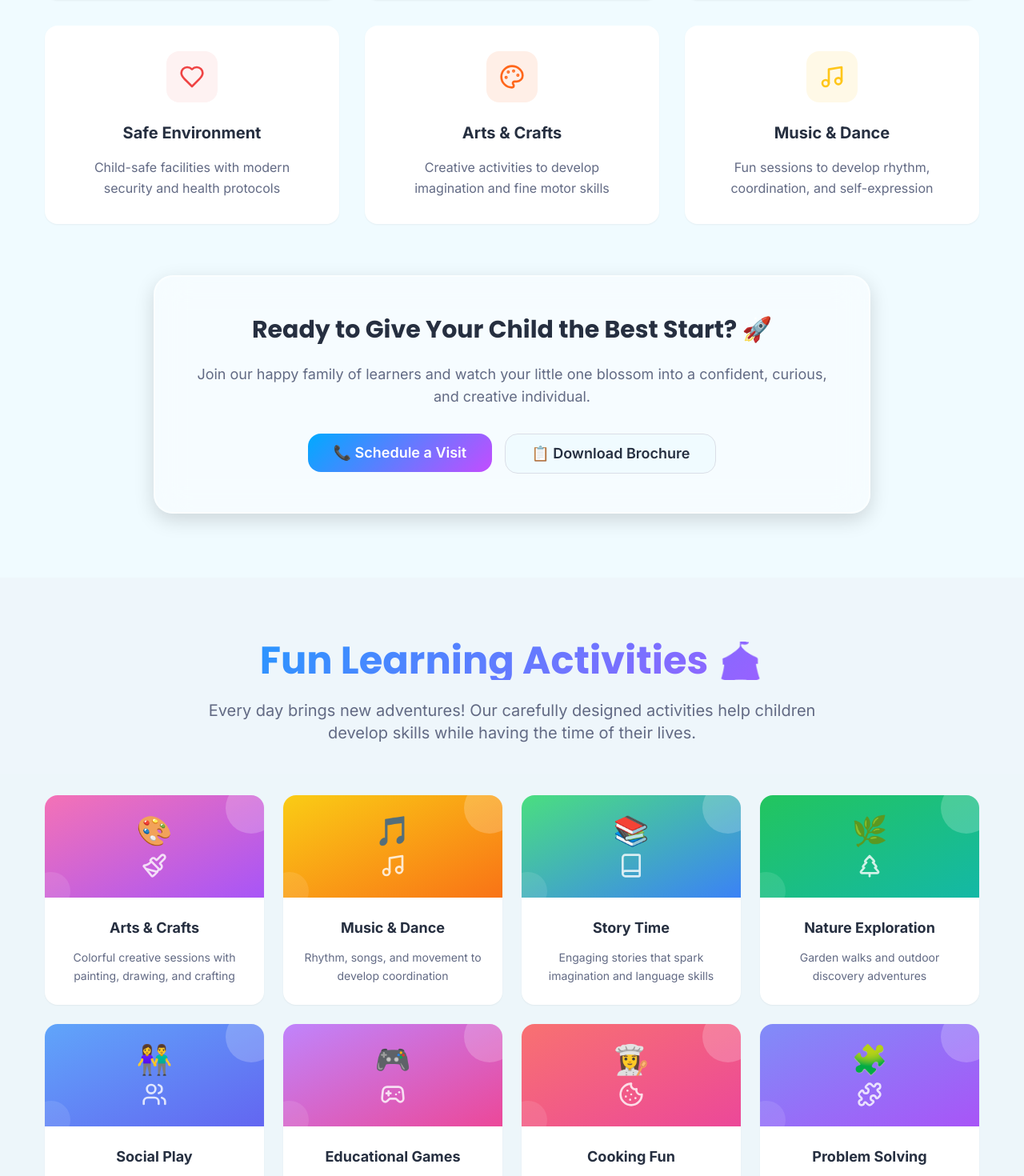
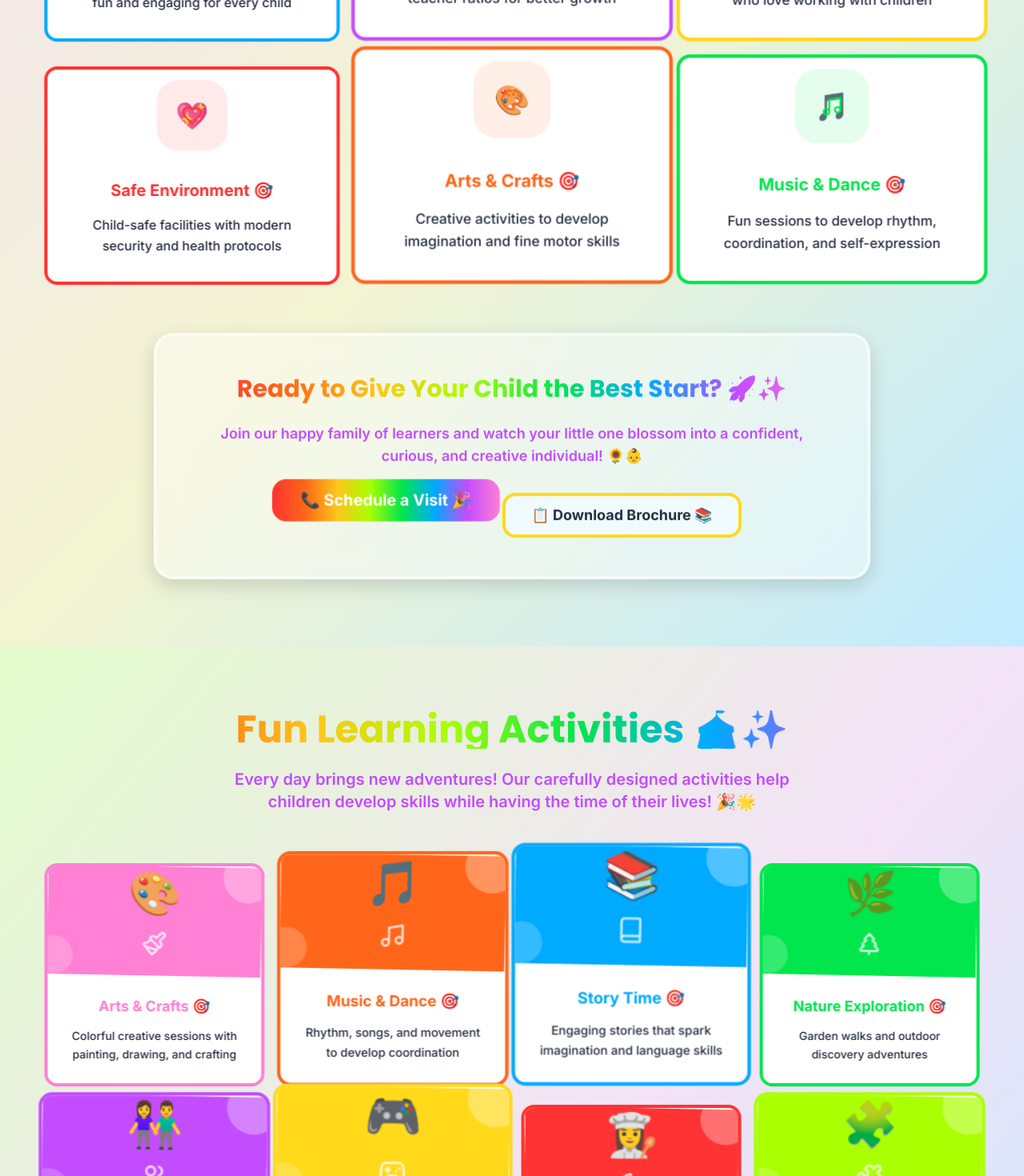
Before and after one commit to arsalanwebscrapper/crystal-playschool-playfulll, a React (Vite) app: page / in a window 1280 px wide. Shown: the part 1320-2790 px from the top of the page at 80% size. Built offline with nearby package versions, Linux system fonts and the light colour scheme; no server answers; the database is empty.

Commit message:
Change website theme to cartoon style
Make the entire website theme cartoonish, vibrant, and colorful for kids.

```diff
--- a/src/components/About.tsx
+++ b/src/components/About.tsx
@@ -8,96 +8,110 @@ const About = () => {
       icon: BookOpen,
       title: "Creative Learning",
       description: "Interactive lessons that make learning fun and engaging for every child",
-      color: "text-primary",
-      bgColor: "bg-primary/10"
+      color: "text-fun-blue",
+      bgColor: "bg-fun-blue/10",
+      emoji: "📚",
+      borderColor: "border-fun-blue"
     },
     {
       icon: Users,
       title: "Small Classes",
       description: "Personal attention with low student-teacher ratios for better growth",
       color: "text-fun-purple",
-      bgColor: "bg-fun-purple/10"
+      bgColor: "bg-fun-purple/10",
+      emoji: "👥",
+      borderColor: "border-fun-purple"
     },
     {
       icon: Award,
       title: "Certified Teachers",
       description: "Qualified and experienced educators who love working with children",
-      color: "text-success",
-      bgColor: "bg-success/10"
+      color: "text-fun-yellow",
+      bgColor: "bg-fun-yellow/10",
+      emoji: "🏆",
+      borderColor: "border-fun-yellow"
     },
     {
       icon: Heart,
       title: "Safe Environment",
       description: "Child-safe facilities with modern security and health protocols",
-      color: "text-red-500",
-      bgColor: "bg-red-50"
+      color: "text-fun-red",
+      bgColor: "bg-fun-red/10",
+      emoji: "💖",
+      borderColor: "border-fun-red"
     },
     {
       icon: Palette,
       title: "Arts & Crafts",
       description: "Creative activities to develop imagination and fine motor skills",
       color: "text-fun-orange",
-      bgColor: "bg-fun-orange/10"
+      bgColor: "bg-fun-orange/10",
+      emoji: "🎨",
+      borderColor: "border-fun-orange"
     },
     {
       icon: Music,
       title: "Music & Dance",
       description: "Fun sessions to develop rhythm, coordination, and self-expression",
-      color: "text-accent",
-      bgColor: "bg-accent/10"
+      color: "text-fun-green",
+      bgColor: "bg-fun-green/10",
+      emoji: "🎵",
+      borderColor: "border-fun-green"
     }
   ];
 
   return (
-    <section className="py-20 px-6">
+    <section className="py-20 px-6 bg-gradient-to-br from-fun-pink/20 via-fun-yellow/20 to-fun-blue/20">
       <div className="container mx-auto">
         {/* Header */}
         <div className="text-center mb-16">
-          <h2 className="text-4xl lg:text-5xl font-display font-bold gradient-text mb-6">
-            Why Choose Crystal Play School? ✨
+          <h2 className="text-4xl lg:text-5xl font-display font-bold rainbow-text mb-6 wiggle-animation">
+            Why Choose Crystal Play School? ✨🎪
           </h2>
-          <p className="text-xl text-muted-foreground max-w-3xl mx-auto">
+          <p className="text-xl text-fun-purple font-semibold max-w-3xl mx-auto">
             We create a nurturing environment where children learn through play,
-            exploration, and discovery. Every day is an adventure filled with joy and growth!
+            exploration, and discovery. Every day is an adventure filled with joy and growth! 🌈
           </p>
         </div>
 
         {/* Features Grid */}
         <div className="grid md:grid-cols-2 lg:grid-cols-3 gap-8 mb-16">
-          {features.map((feature, index) => (
+           {features.map((feature, index) => (
             <Card
               key={index}
-              className="glass-card p-8 text-center hover:scale-105 transition-all duration-300 border-0"
+              className={`cartoon-card p-8 text-center border-4 ${feature.borderColor} hover:border-fun-lime transition-all duration-300 bounce-animation`}
+              style={{animationDelay: `${index * 0.2}s`}}
             >
-              <div className={`inline-flex items-center justify-center w-16 h-16 rounded-2xl ${feature.bgColor} mb-6`}>
-                <feature.icon className={`w-8 h-8 ${feature.color}`} />
+              <div className={`inline-flex items-center justify-center w-20 h-20 rounded-3xl ${feature.bgColor} mb-6 bounce-animation`}>
+                <div className="text-3xl">{feature.emoji}</div>
+                <feature.icon className={`w-6 h-6 ${feature.color} absolute`} />
               </div>
-              <h3 className="text-xl font-bold mb-4">{feature.title}</h3>
-              <p className="text-muted-foreground leading-relaxed">{feature.description}</p>
+              <h3 className={`text-xl font-bold mb-4 ${feature.color}`}>{feature.title} 🎯</h3>
+              <p className="text-foreground leading-relaxed font-medium">{feature.description}</p>
             </Card>
           ))}
         </div>
 
         {/* Call to Action */}
         <div className="text-center">
-          <div className="glass-card rounded-3xl p-12 max-w-4xl mx-auto">
-            <h3 className="text-3xl font-display font-bold mb-6">
-              Ready to Give Your Child the Best Start? 🚀
+          <div className="cartoon-card p-12 max-w-4xl mx-auto border-4 border-fun-rainbow bg-gradient-fun/10 float-animation">
+            <h3 className="text-3xl font-display font-bold mb-6 rainbow-text">
+              Ready to Give Your Child the Best Start? 🚀✨
             </h3>
-            <p className="text-lg text-muted-foreground mb-8">
+            <p className="text-lg text-fun-purple font-semibold mb-8">
               Join our happy family of learners and watch your little one blossom
-              into a confident, curious, and creative individual.
+              into a confident, curious, and creative individual! 🌻👶
             </p>
             <div className="flex flex-col sm:flex-row gap-4 justify-center">
-              <Button size="lg" className="bg-gradient-primary text-white border-0 px-8 py-6 rounded-2xl text-lg font-semibold hover:scale-105 transition-transform">
-                📞 Schedule a Visit
+              <Button size="lg" className="bg-gradient-rainbow text-white border-0 px-8 py-6 rounded-2xl text-lg font-bold hover:scale-110 transition-transform bounce-animation">
+                📞 Schedule a Visit 🎉
               </Button>
               <Button
                 variant="outline"
                 size="lg"
-                className="glass-button px-8 py-6 rounded-2xl text-lg font-semibold"
+                className="glass-button px-8 py-6 rounded-2xl text-lg font-bold border-4 border-fun-yellow hover:border-fun-orange"
               >
-                📋 Download Brochure
+                📋 Download Brochure 📚
               </Button>
             </div>
           </div>
--- a/src/components/Activities.tsx
+++ b/src/components/Activities.tsx
@@ -18,70 +18,86 @@ const Activities = () => {
       title: "Arts & Crafts",
       description: "Colorful creative sessions with painting, drawing, and crafting",
       emoji: "🎨",
-      color: "bg-gradient-to-br from-pink-400 to-purple-500"
+      color: "bg-fun-pink",
+      textColor: "text-fun-pink",
+      borderColor: "border-fun-pink"
     },
     {
       icon: Music,
       title: "Music & Dance",
       description: "Rhythm, songs, and movement to develop coordination",
       emoji: "🎵",
-      color: "bg-gradient-to-br from-yellow-400 to-orange-500"
+      color: "bg-fun-orange",
+      textColor: "text-fun-orange",
+      borderColor: "border-fun-orange"
     },
     {
       icon: Book,
       title: "Story Time",
       description: "Engaging stories that spark imagination and language skills",
       emoji: "📚",
-      color: "bg-gradient-to-br from-green-400 to-blue-500"
+      color: "bg-fun-blue",
+      textColor: "text-fun-blue",
+      borderColor: "border-fun-blue"
     },
     {
       icon: TreePine,
       title: "Nature Exploration",
       description: "Garden walks and outdoor discovery adventures",
       emoji: "🌿",
-      color: "bg-gradient-to-br from-green-500 to-teal-500"
+      color: "bg-fun-green",
+      textColor: "text-fun-green",
+      borderColor: "border-fun-green"
     },
     {
       icon: Users,
       title: "Social Play",
       description: "Group activities to build friendships and teamwork",
       emoji: "👫",
-      color: "bg-gradient-to-br from-blue-400 to-indigo-500"
+      color: "bg-fun-purple",
+      textColor: "text-fun-purple",
+      borderColor: "border-fun-purple"
     },
     {
       icon: Gamepad2,
       title: "Educational Games",
       description: "Fun learning games for numbers, letters, and shapes",
       emoji: "🎮",
-      color: "bg-gradient-to-br from-purple-400 to-pink-500"
+      color: "bg-fun-yellow",
+      textColor: "text-fun-yellow",
+      borderColor: "border-fun-yellow"
     },
     {
       icon: Cookie,
       title: "Cooking Fun",
       description: "Simple cooking activities to learn measurements and following instructions",
       emoji: "👩‍🍳",
-      color: "bg-gradient-to-br from-red-400 to-pink-500"
+      color: "bg-fun-red",
+      textColor: "text-fun-red",
+      borderColor: "border-fun-red"
     },
     {
       icon: Puzzle,
       title: "Problem Solving",
       description: "Puzzles and brain games to develop critical thinking",
       emoji: "🧩",
-      color: "bg-gradient-to-br from-indigo-400 to-purple-500"
+      color: "bg-fun-lime",
+      textColor: "text-fun-lime",
+      borderColor: "border-fun-lime"
     }
   ];
 
   return (
-    <section className="py-20 px-6 bg-muted/30">
+    <section className="py-20 px-6 bg-gradient-to-br from-fun-lime/20 via-fun-pink/20 to-fun-blue/20">
       <div className="container mx-auto">
         {/* Header */}
         <div className="text-center mb-16">
-          <h2 className="text-4xl lg:text-5xl font-display font-bold gradient-text mb-6">
-            Fun Learning Activities 🎪
+          <h2 className="text-4xl lg:text-5xl font-display font-bold rainbow-text mb-6 bounce-animation">
+            Fun Learning Activities 🎪✨
           </h2>
-          <p className="text-xl text-muted-foreground max-w-3xl mx-auto">
+          <p className="text-xl text-fun-purple font-semibold max-w-3xl mx-auto">
             Every day brings new adventures! Our carefully designed activities
-            help children develop skills while having the time of their lives.
+            help children develop skills while having the time of their lives! 🎉🌟
           </p>
         </div>
 
@@ -90,24 +106,25 @@ const Activities = () => {
           {activities.map((activity, index) => (
             <Card
               key={index}
-              className="glass-card border-0 overflow-hidden hover:scale-105 transition-all duration-300 group cursor-pointer"
+              className={`cartoon-card border-4 ${activity.borderColor} overflow-hidden hover:scale-110 transition-all duration-300 group cursor-pointer bounce-animation`}
+              style={{animationDelay: `${index * 0.1}s`}}
             >
               {/* Colorful Header */}
-              <div className={`${activity.color} p-6 text-center text-white relative overflow-hidden`}>
-                <div className="text-4xl mb-2 transform group-hover:scale-110 transition-transform">
+              <div className={`${activity.color} p-6 text-center text-white relative overflow-hidden wiggle-animation`}>
+                <div className="text-5xl mb-2 transform group-hover:scale-125 transition-transform bounce-animation">
                   {activity.emoji}
                 </div>
                 <activity.icon className="w-8 h-8 mx-auto opacity-80" />
 
                 {/* Decorative circles */}
-                <div className="absolute -top-4 -right-4 w-16 h-16 bg-white/20 rounded-full"></div>
-                <div className="absolute -bottom-4 -left-4 w-12 h-12 bg-white/10 rounded-full"></div>
+                <div className="absolute -top-4 -right-4 w-16 h-16 bg-white/30 rounded-full float-animation"></div>
+                <div className="absolute -bottom-4 -left-4 w-12 h-12 bg-white/20 rounded-full float-animation-delayed"></div>
               </div>
 
               {/* Content */}
-              <div className="p-6">
-                <h3 className="text-lg font-bold mb-3 text-center">{activity.title}</h3>
-                <p className="text-muted-foreground text-sm text-center leading-relaxed">
+              <div className="p-6 bg-gradient-card">
+                <h3 className={`text-lg font-bold mb-3 text-center ${activity.textColor}`}>{activity.title} 🎯</h3>
+                <p className="text-foreground font-medium text-sm text-center leading-relaxed">
                   {activity.description}
                 </p>
               </div>
--- a/src/components/Contact.tsx
+++ b/src/components/Contact.tsx
@@ -56,47 +56,59 @@ const Contact = () => {
       icon: MapPin,
       title: "Visit Us",
       content: "123 Rainbow Street, Happy Valley, Cityville - 12345",
-      color: "text-primary"
+      color: "text-fun-red",
+      bgColor: "bg-fun-red/10",
+      borderColor: "border-fun-red",
+      emoji: "🏫"
     },
     {
       icon: Phone,
       title: "Call Us",
       content: "+1 (555) 123-PLAY\n+1 (555) 123-7529",
-      color: "text-success"
+      color: "text-fun-green",
+      bgColor: "bg-fun-green/10",
+      borderColor: "border-fun-green",
+      emoji: "📞"
     },
     {
       icon: Mail,
       title: "Email Us",
       content: "hello@crystalplayschool.com\nadmissions@crystalplayschool.com",
-      color: "text-fun-orange"
+      color: "text-fun-orange",
+      bgColor: "bg-fun-orange/10",
+      borderColor: "border-fun-orange",
+      emoji: "✉️"
     },
     {
       icon: Clock,
       title: "School Hours",
       content: "Monday - Friday: 8:00 AM - 5:00 PM\nSaturday: 9:00 AM - 2:00 PM",
-      color: "text-fun-purple"
+      color: "text-fun-purple",
+      bgColor: "bg-fun-purple/10",
+      borderColor: "border-fun-purple",
+      emoji: "⏰"
     }
   ];
 
   return (
-    <section className="py-20 px-6 bg-muted/30">
+    <section className="py-20 px-6 bg-gradient-to-br from-fun-red/20 via-fun-blue/20 to-fun-green/20">
       <div className="container mx-auto">
         {/* Header */}
         <div className="text-center mb-16">
-          <h2 className="text-4xl lg:text-5xl font-display font-bold gradient-text mb-6">
-            Let's Connect! 📞
+          <h2 className="text-4xl lg:text-5xl font-display font-bold rainbow-text mb-6 bounce-animation">
+            Let's Connect! 📞✨🎪
           </h2>
-          <p className="text-xl text-muted-foreground max-w-3xl mx-auto">
+          <p className="text-xl text-fun-purple font-semibold max-w-3xl mx-auto">
             Ready to give your child the best start? We'd love to hear from you!
-            Reach out to learn more about our programs or schedule a visit.
+            Reach out to learn more about our programs or schedule a visit! 🌟🏫
           </p>
         </div>
 
         <div className="grid lg:grid-cols-2 gap-12 mb-16">
           {/* Contact Form */}
-          <Card className="glass-card border-0 p-8">
-            <h3 className="text-2xl font-bold mb-6 text-center">
-              🌟 Get in Touch
+          <Card className="cartoon-card border-4 border-fun-yellow hover:border-fun-pink p-8 float-animation">
+            <h3 className="text-2xl font-bold mb-6 text-center rainbow-text">
+              🌟 Get in Touch 🎯
             </h3>
 
             <form onSubmit={handleSubmit} className="space-y-6">
@@ -178,9 +190,9 @@ const Contact = () => {
 
               <Button
                 type="submit"
-                className="w-full bg-gradient-primary text-white border-0 py-6 rounded-2xl text-lg font-semibold hover:scale-105 transition-transform"
+                className="w-full bg-gradient-rainbow text-white border-0 py-6 rounded-2xl text-lg font-bold hover:scale-110 transition-transform bounce-animation"
               >
-                🚀 Send Message
+                🚀 Send Message ✨
               </Button>
             </form>
 
@@ -202,14 +214,15 @@ const Contact = () => {
           {/* Contact Information */}
           <div className="space-y-6">
             {contactInfo.map((info, index) => (
-              <Card key={index} className="glass-card border-0 p-6 hover:scale-105 transition-transform">
+              <Card key={index} className={`cartoon-card border-4 ${info.borderColor} hover:border-fun-lime p-6 hover:scale-110 transition-transform bounce-animation`} style={{animationDelay: `${index * 0.2}s`}}>
                 <div className="flex items-start gap-4">
-                  <div className={`p-3 rounded-xl bg-gradient-card ${info.color}`}>
-                    <info.icon className="w-6 h-6" />
+                  <div className={`p-3 rounded-xl ${info.bgColor} ${info.color} wiggle-animation`}>
+                    <div className="text-2xl mb-1">{info.emoji}</div>
+                    <info.icon className="w-4 h-4" />
                   </div>
                   <div>
-                    <h4 className="font-bold text-lg mb-2">{info.title}</h4>
-                    <div className="text-muted-foreground whitespace-pre-line">
+                    <h4 className={`font-bold text-lg mb-2 ${info.color}`}>{info.title} 🎯</h4>
+                    <div className="text-foreground font-medium whitespace-pre-line">
                       {info.content}
                     </div>
                   </div>
@@ -218,13 +231,13 @@ const Contact = () => {
             ))}
 
             {/* Map Placeholder */}
-            <Card className="glass-card border-0 p-6">
-              <h4 className="font-bold text-lg mb-4 text-center">🗺️ Find Us Here</h4>
-              <div className="bg-gradient-secondary rounded-2xl h-48 flex items-center justify-center">
+            <Card className="cartoon-card border-4 border-fun-blue hover:border-fun-orange p-6 bounce-animation">
+              <h4 className="font-bold text-lg mb-4 text-center text-fun-blue">🗺️ Find Us Here 🎯</h4>
+              <div className="bg-gradient-rainbow rounded-2xl h-48 flex items-center justify-center">
                 <div className="text-center text-white">
-                  <MapPin className="w-12 h-12 mx-auto mb-2" />
-                  <div className="font-semibold">Interactive Map</div>
-                  <div className="text-sm opacity-90">Click to open in Maps</div>
+                  <MapPin className="w-12 h-12 mx-auto mb-2 bounce-animation" />
+                  <div className="font-semibold">Interactive Map ✨</div>
+                  <div className="text-sm opacity-90">Click to open in Maps 🗺️</div>
                 </div>
               </div>
             </Card>
@@ -233,23 +246,23 @@ const Contact = () => {
 
         {/* Call to Action */}
         <div className="text-center">
-          <div className="glass-card rounded-3xl p-8 lg:p-12 max-w-4xl mx-auto">
-            <h3 className="text-3xl font-display font-bold mb-6">
-              Ready for a School Tour? 🏫
+          <div className="cartoon-card p-8 lg:p-12 max-w-4xl mx-auto border-4 border-fun-rainbow bg-gradient-rainbow/10 float-animation">
+            <h3 className="text-3xl font-display font-bold mb-6 rainbow-text">
+              Ready for a School Tour? 🏫✨🎪
             </h3>
-            <p className="text-lg text-muted-foreground mb-8">
+            <p className="text-lg text-fun-purple font-semibold mb-8">
               The best way to experience Crystal Play School is to visit us!
-              Schedule a tour and see why parents and children love our community.
+              Schedule a tour and see why parents and children love our community! 🌟👨‍👩‍👧‍👦
             </p>
             <div className="flex flex-col sm:flex-row gap-4 justify-center">
-              <Button className="bg-gradient-primary text-white border-0 px-8 py-6 rounded-2xl text-lg font-semibold hover:scale-105 transition-transform">
-                📅 Book a Tour
+              <Button className="bg-gradient-rainbow text-white border-0 px-8 py-6 rounded-2xl text-lg font-bold hover:scale-110 transition-transform bounce-animation">
+                📅 Book a Tour 🎯
               </Button>
               <Button
                 variant="outline"
-                className="glass-button px-8 py-6 rounded-2xl text-lg font-semibold"
+                className="glass-button px-8 py-6 rounded-2xl text-lg font-bold border-4 border-fun-yellow hover:border-fun-pink"
               >
-                💬 Chat with Us
+                💬 Chat with Us 🌈
               </Button>
             </div>
           </div>
```
Also changed, not shown: src/components/Gallery.tsx (+32 -28 lines), src/components/Header.tsx (+8 -8 lines).
